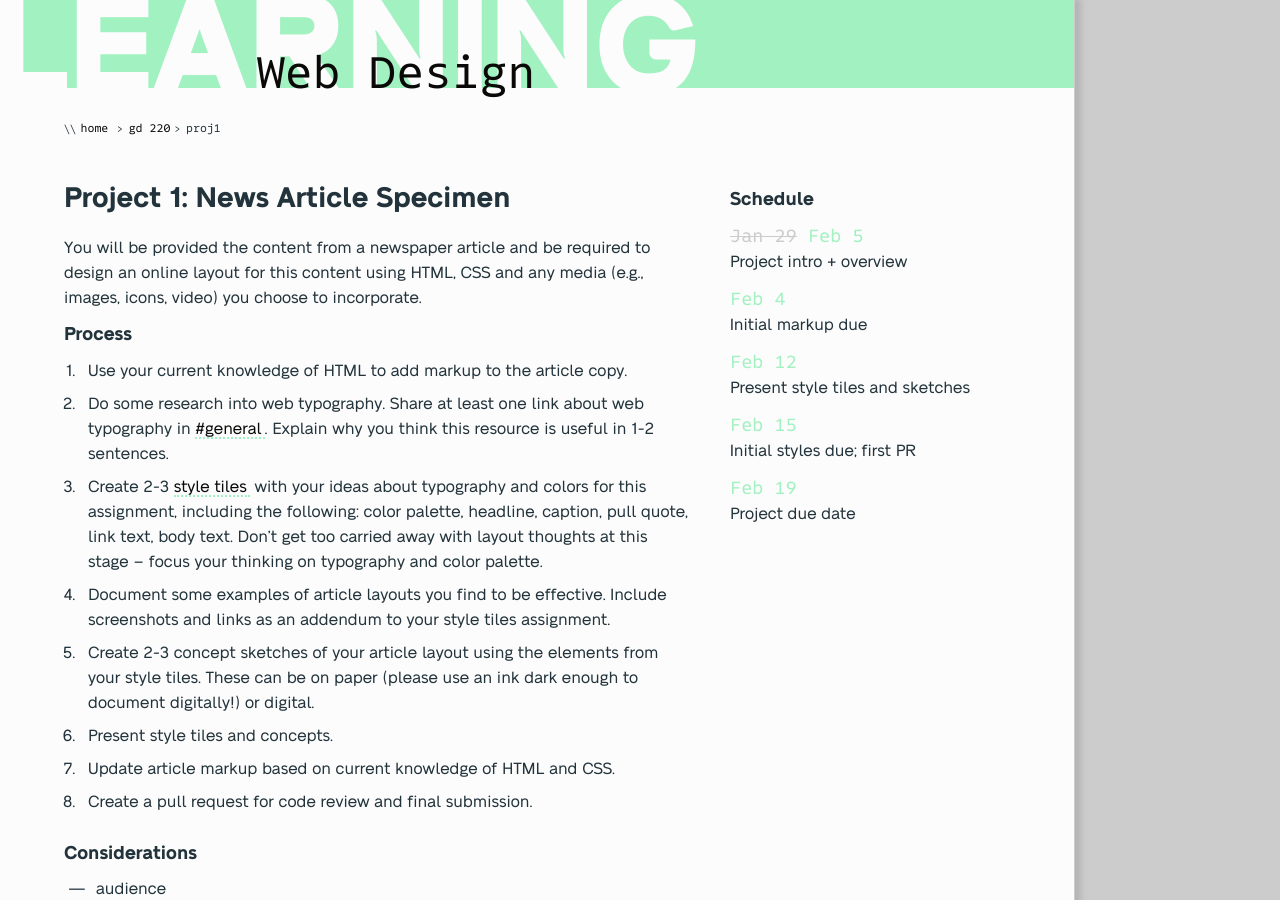
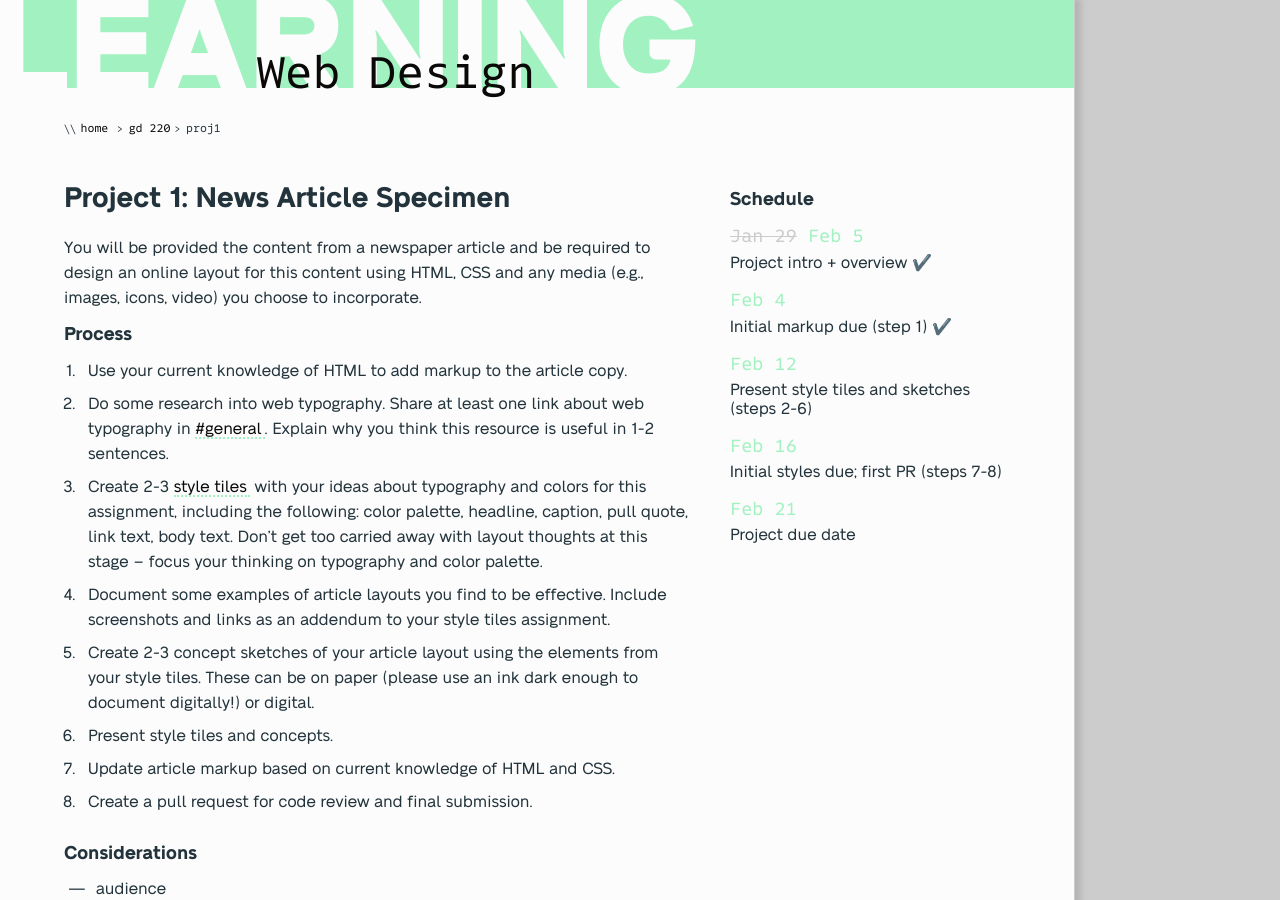
Before and after one commit to mica-web/mica-web.github.io, a Jekyll site: the page built from gd-220/proj1.md, in a window 1280 px wide and 900 px high. Built offline with Jekyll 4.4.1, drawn with Linux system fonts in a browser that asks for light colours; some web fonts are replaced.

Commit message:
Update proj1 deadlines

```diff
--- a/gd-220/proj1.md
+++ b/gd-220/proj1.md
@@ -61,14 +61,14 @@ You may use additional HTML elements; these are requirements, but not constraint
 
 <dl>
 <dt><del>Jan 29</del> Feb 5</dt>
-<dd>Project intro + overview</dd>
+<dd>Project intro + overview ✔️</dd>
 <dt>Feb 4</dt>
-<dd>Initial markup due</dd>
+<dd>Initial markup due (step 1) ✔️</dd>
 <dt>Feb 12</dt>
-<dd>Present style tiles and sketches</dd>
-<dt>Feb 15</dt>
-<dd>Initial styles due; first PR</dd>
-<dt>Feb 19</dt>
+<dd>Present style tiles and sketches (steps 2-6)</dd>
+<dt>Feb 16</dt>
+<dd>Initial styles due; first PR (steps 7-8)</dd>
+<dt>Feb 21</dt>
 <dd>Project due date</dd>
 </dl>
 
```
